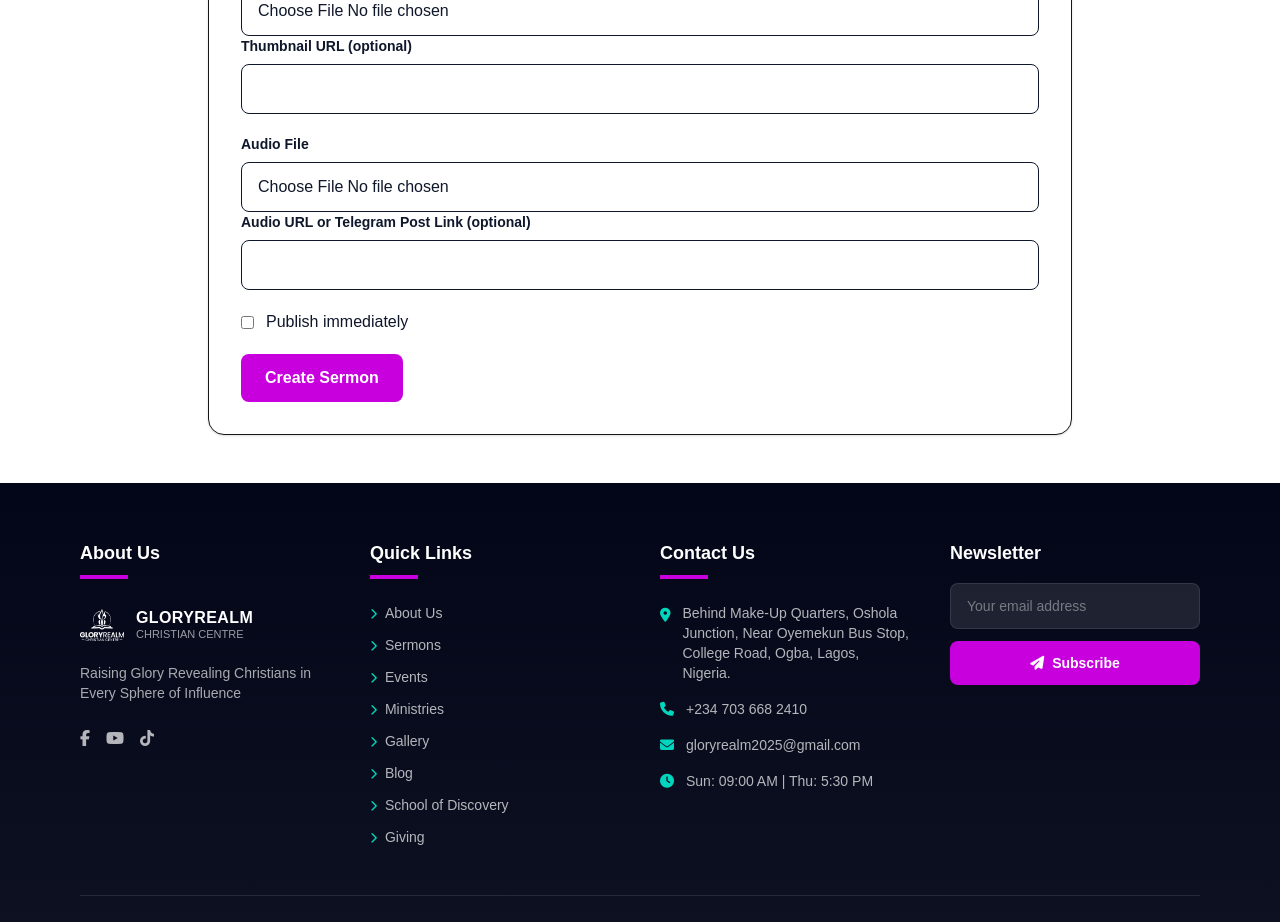
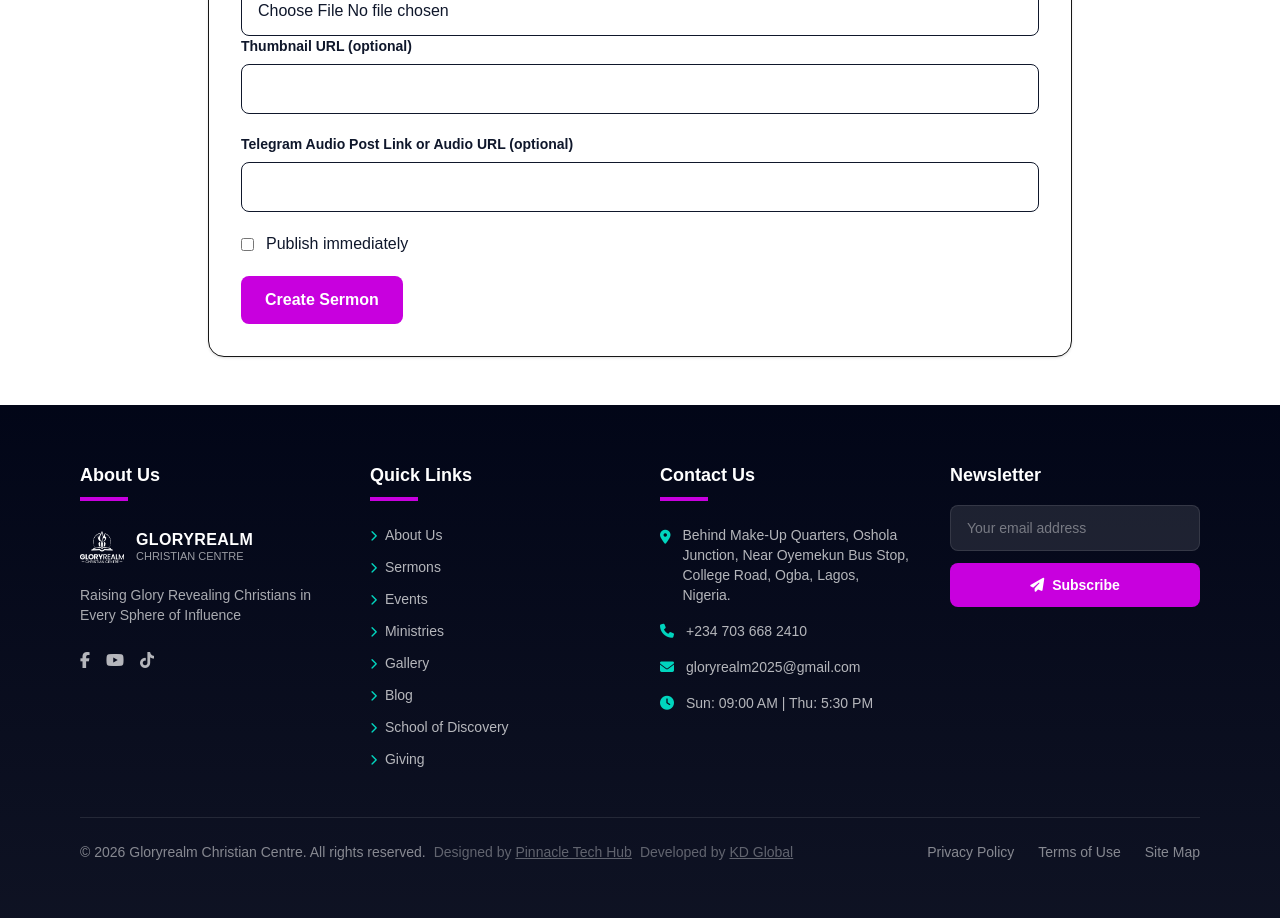
Before and after one commit to kerdaino/grcc-official, a Next.js app: page /admin/sermons/create in a window 1280 px wide. Shown: the part 1300-2222 px from the top of the page. Built offline with nearby package versions, Linux system fonts and the light colour scheme.

Commit message:
telegram bug fix

```diff
--- a/src/app/admin/sermons/[id]/page.tsx
+++ b/src/app/admin/sermons/[id]/page.tsx
@@ -25,7 +25,6 @@ export default function EditSermonPage({
   const [loading, setLoading] = useState(true);
   const [saving, setSaving] = useState(false);
   const [uploadingImage, setUploadingImage] = useState(false);
-  const [uploadingAudio, setUploadingAudio] = useState(false);
   const [msg, setMsg] = useState("");
 
   const [form, setForm] = useState<Sermon>({
@@ -110,31 +109,6 @@ export default function EditSermonPage({
     }
 
     set("thumbnail_url", data.url);
-  }
-
-  async function handleAudioChange(file: File | null) {
-    if (!file) return;
-
-    setUploadingAudio(true);
-    setMsg("");
-
-    const body = new FormData();
-    body.append("file", file);
-
-    const res = await fetch("/api/admin/sermons/upload-audio", {
-      method: "POST",
-      body,
-    });
-
-    const data = await res.json().catch(() => null);
-    setUploadingAudio(false);
-
-    if (!res.ok || !data?.ok) {
-      setMsg(data?.message || "Audio upload failed.");
-      return;
-    }
-
-    set("audio_url", data.url);
   }
 
   async function submit(e: React.FormEvent) {
@@ -232,37 +206,11 @@ export default function EditSermonPage({
                 />
               </div>
 
-              <div>
-                <label className="block text-sm font-semibold text-slate-900">
-                  Audio File
-                </label>
-
-                <input
-                  type="file"
-                  accept="audio/*"
-                  onChange={(e) => handleAudioChange(e.target.files?.[0] || null)}
-                  className="mt-2 w-full rounded-lg border px-4 py-3 text-slate-900"
-                />
-
-                {uploadingAudio ? (
-                  <p className="mt-2 text-sm text-slate-600">Uploading audio...</p>
-                ) : null}
-
-                {form.audio_url ? (
-                  <audio controls className="mt-4 w-full">
-                    <source src={form.audio_url || ""} />
-                    Your browser does not support audio playback.
-                  </audio>
-                ) : (
-                  <p className="mt-2 text-sm text-slate-500">No audio uploaded yet.</p>
-                )}
-
-                <Input
-                  label="Audio URL or Telegram Post Link (optional)"
-                  value={form.audio_url || ""}
-                  onChange={(v) => set("audio_url", v)}
-                />
-              </div>
+              <Input
+                label="Telegram Audio Post Link or Audio URL (optional)"
+                value={form.audio_url || ""}
+                onChange={(v) => set("audio_url", v)}
+              />
 
               <label className="flex items-center gap-3 text-slate-900 font-medium">
                 <input
@@ -274,7 +222,7 @@ export default function EditSermonPage({
               </label>
 
               <button
-                disabled={saving || uploadingImage || uploadingAudio}
+                disabled={saving || uploadingImage}
                 className="rounded-lg bg-fuchsia-600 px-6 py-3 font-semibold text-white hover:bg-fuchsia-700 disabled:opacity-60"
               >
                 {saving ? "Saving..." : "Save Changes"}
--- a/src/app/admin/sermons/create/page.tsx
+++ b/src/app/admin/sermons/create/page.tsx
@@ -6,7 +6,6 @@ import { useState } from "react";
 export default function CreateSermonPage() {
   const [loading, setLoading] = useState(false);
   const [uploadingImage, setUploadingImage] = useState(false);
-  const [uploadingAudio, setUploadingAudio] = useState(false);
   const [msg, setMsg] = useState("");
 
   const [form, setForm] = useState({
@@ -49,31 +48,6 @@ export default function CreateSermonPage() {
     }
 
     set("thumbnail_url", data.url);
-  }
-
-  async function handleAudioChange(file: File | null) {
-    if (!file) return;
-
-    setUploadingAudio(true);
-    setMsg("");
-
-    const body = new FormData();
-    body.append("file", file);
-
-    const res = await fetch("/api/admin/sermons/upload-audio", {
-      method: "POST",
-      body,
-    });
-
-    const data = await res.json().catch(() => null);
-    setUploadingAudio(false);
-
-    if (!res.ok || !data?.ok) {
-      setMsg(data?.message || "Audio upload failed.");
-      return;
-    }
-
-    set("audio_url", data.url);
   }
 
   async function submit(e: React.FormEvent) {
@@ -164,35 +138,11 @@ export default function CreateSermonPage() {
               />
             </div>
 
-            <div>
-              <label className="block text-sm font-semibold text-slate-900">
-                Audio File
-              </label>
-
-              <input
-                type="file"
-                accept="audio/*"
-                onChange={(e) => handleAudioChange(e.target.files?.[0] || null)}
-                className="mt-2 w-full rounded-lg border px-4 py-3 text-slate-900"
-              />
-
-              {uploadingAudio ? (
-                <p className="mt-2 text-sm text-slate-600">Uploading audio...</p>
-              ) : null}
-
-              {form.audio_url ? (
-                <audio controls className="mt-4 w-full">
-                  <source src={form.audio_url} />
-                  Your browser does not support audio playback.
-                </audio>
-              ) : null}
-
-              <Input
-                label="Audio URL or Telegram Post Link (optional)"
-                value={form.audio_url}
-                onChange={(v) => set("audio_url", v)}
-              />
-            </div>
+            <Input
+              label="Telegram Audio Post Link or Audio URL (optional)"
+              value={form.audio_url}
+              onChange={(v) => set("audio_url", v)}
+            />
 
             <label className="flex items-center gap-3 text-slate-900 font-medium">
               <input
@@ -204,7 +154,7 @@ export default function CreateSermonPage() {
             </label>
 
             <button
-              disabled={loading || uploadingImage || uploadingAudio}
+              disabled={loading || uploadingImage}
               className="rounded-lg bg-fuchsia-600 px-6 py-3 font-semibold text-white hover:bg-fuchsia-700 disabled:opacity-60"
             >
               {loading ? "Creating..." : "Create Sermon"}
--- a/src/app/sermons/[slug]/page.tsx
+++ b/src/app/sermons/[slug]/page.tsx
@@ -1,6 +1,7 @@
 import PageHero from "@/components/PageHero";
 import Link from "next/link";
 import { supabaseServer } from "@/lib/supabaseServer";
+import TelegramPostEmbed from "@/components/TelegramPostEmbed";
 
 function getYouTubeId(url: string) {
   const watch = url.match(/[?&]v=([^&]+)/);
@@ -15,13 +16,13 @@ function getYouTubeId(url: string) {
   return "";
 }
 
-function getTelegramEmbedUrl(url: string) {
+function isTelegramPostUrl(url: string) {
   try {
     const parsed = new URL(url);
     const host = parsed.hostname.replace(/^www\./, "");
 
     if (host !== "t.me" && host !== "telegram.me") {
-      return "";
+      return false;
     }
 
     const parts = parsed.pathname.split("/").filter(Boolean);
@@ -29,14 +30,9 @@ function getTelegramEmbedUrl(url: string) {
       parts.shift();
     }
 
-    if (parts.length < 2) {
-      return "";
-    }
-
-    const [channel, messageId] = parts;
-    return `https://t.me/${channel}/${messageId}?embed=1`;
+    return parts.length >= 2;
   } catch {
-    return "";
+    return false;
   }
 }
 
@@ -75,7 +71,7 @@ export default async function SermonSinglePage({
   }
 
   const youtubeId = s.youtube_url ? getYouTubeId(s.youtube_url) : "";
-  const telegramEmbedUrl = s.audio_url ? getTelegramEmbedUrl(s.audio_url) : "";
+  const hasTelegramAudioPost = s.audio_url ? isTelegramPostUrl(s.audio_url) : false;
 
   return (
     <main>
@@ -111,13 +107,9 @@ export default async function SermonSinglePage({
                 />
               </div>
             </div>
-          ) : telegramEmbedUrl ? (
-            <div className="mt-6 overflow-hidden rounded-2xl border bg-white">
-              <iframe
-                className="min-h-[260px] w-full"
-                src={telegramEmbedUrl}
-                title={`${s.title} on Telegram`}
-              />
+          ) : hasTelegramAudioPost ? (
+            <div className="mt-6 overflow-hidden rounded-2xl border bg-white p-4">
+              <TelegramPostEmbed url={s.audio_url} />
             </div>
           ) : s.audio_url ? (
             <div className="mt-6 rounded-2xl border bg-slate-50 p-6">
--- /dev/null
+++ b/src/components/TelegramPostEmbed.tsx
@@ -0,0 +1,60 @@
+"use client";
+
+import { useEffect, useRef } from "react";
+
+function getTelegramPostPath(url: string) {
+  try {
+    const parsed = new URL(url);
+    const host = parsed.hostname.replace(/^www\./, "");
+
+    if (host !== "t.me" && host !== "telegram.me") {
+      return "";
+    }
+
+    const parts = parsed.pathname.split("/").filter(Boolean);
+
+    if (parts[0] === "s") {
+      parts.shift();
+    }
+
+    if (parts.length < 2) {
+      return "";
+    }
+
+    return `${parts[0]}/${parts[1]}`;
+  } catch {
+    return "";
+  }
+}
+
+export default function TelegramPostEmbed({ url }: { url: string }) {
+  const containerRef = useRef<HTMLDivElement>(null);
+  const postPath = getTelegramPostPath(url);
+
+  useEffect(() => {
+    const container = containerRef.current;
+    if (!container || !postPath) return;
+
+    container.innerHTML = "";
+
+    const script = document.createElement("script");
+    script.async = true;
+    script.src = "https://telegram.org/js/telegram-widget.js?22";
+    script.setAttribute("data-telegram-post", postPath);
+    script.setAttribute("data-width", "100%");
+    script.setAttribute("data-userpic", "true");
+    script.setAttribute("data-dark", "0");
+
+    container.appendChild(script);
+
+    return () => {
+      container.innerHTML = "";
+    };
+  }, [postPath]);
+
+  if (!postPath) {
+    return null;
+  }
+
+  return <div ref={containerRef} className="min-h-[220px]" />;
+}
```
